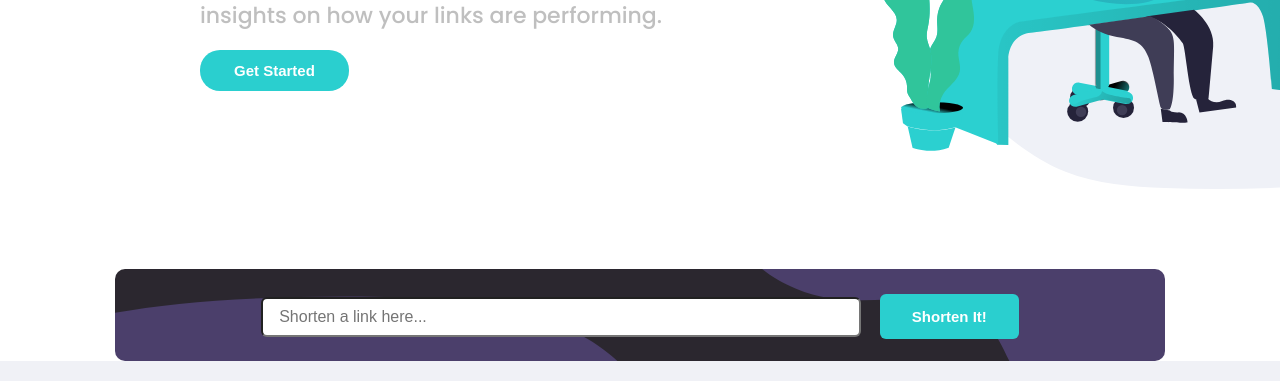
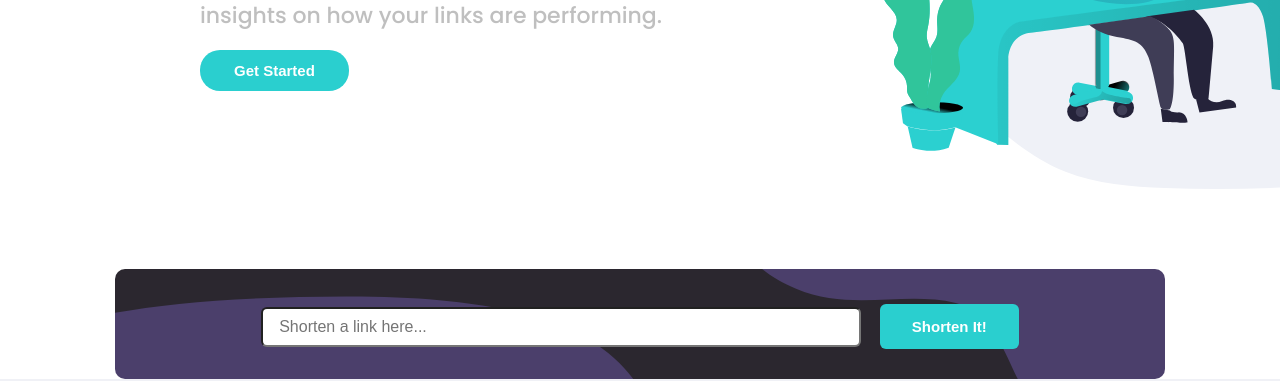
Before and after one commit to meghanmartin995/url-shortener, a plain HTML site: page index.html in a window 1280 px wide. Shown: the part 377-758 px from the top of the page. Drawn offline with Linux system fonts and the light colour scheme.

Commit message:
adjust size of error msg

```diff
--- a/style/style.scss
+++ b/style/style.scss
@@ -145,8 +145,8 @@ a {
   background-color: $very-dark-violet;
   background-size: cover;
   width: 1050px;
-  height: 92px;
-  padding: 25px 0;
+  height: 110px;
+  padding: 35px 0;
   border-radius: 10px;
   text-align: center;
   margin: 0 auto;
@@ -156,10 +156,10 @@ a {
   }
   p {
     color: #CB567A;
-    padding-top: 6px;
+    padding-top: 2px;
     text-align: left;
     font-size: 14px;
-    padding-left: 140px;
+    padding-left: 144px;
     font-style: italic;
   }
   .red-border {
```
Also changed, not shown: style/style.css, 1 other file.
